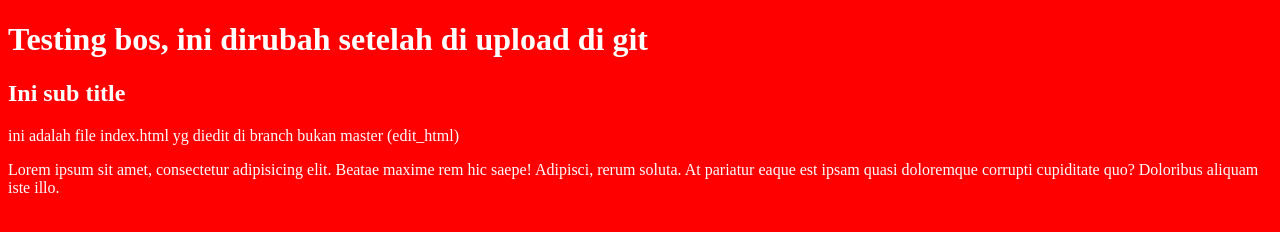
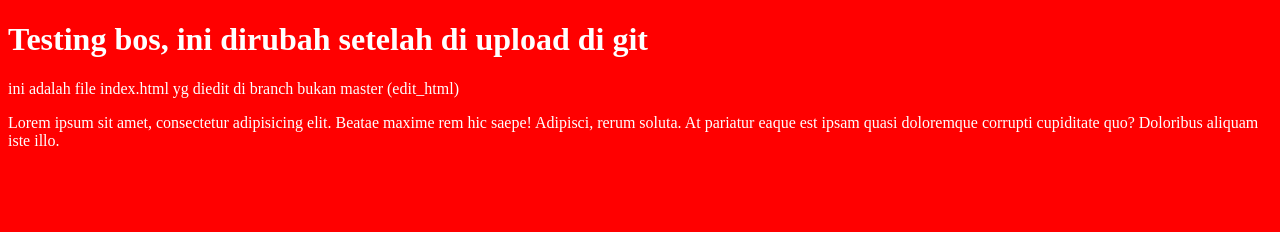
Before and after one commit to FebratamaAgni/coba-git, a plain HTML site: page index.html in a window 1280 px wide. Drawn offline with Linux system fonts and the light colour scheme.

Commit message:
menghilangkan sub title

```diff
--- a/index.html
+++ b/index.html
@@ -10,7 +10,6 @@
 <body>
 
     <h1>Testing bos, ini dirubah setelah di upload di git</h1>
-    <h2>Ini sub title</h2>
     <p>ini adalah file index.html yg diedit di branch bukan master (edit_html)</p>
     <p>Lorem ipsum sit amet, consectetur adipisicing elit. Beatae maxime rem hic saepe! Adipisci, rerum soluta. At pariatur eaque est ipsam quasi doloremque corrupti cupiditate quo? Doloribus aliquam iste illo.</p>
 
```
